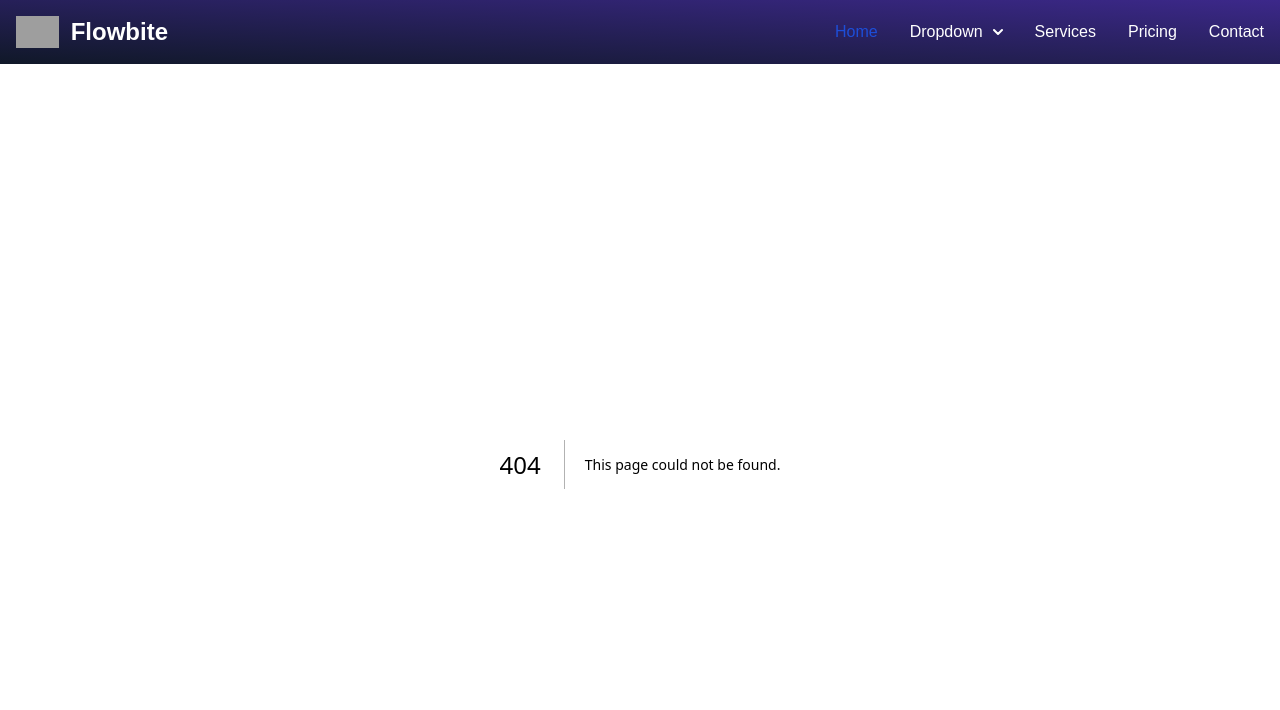
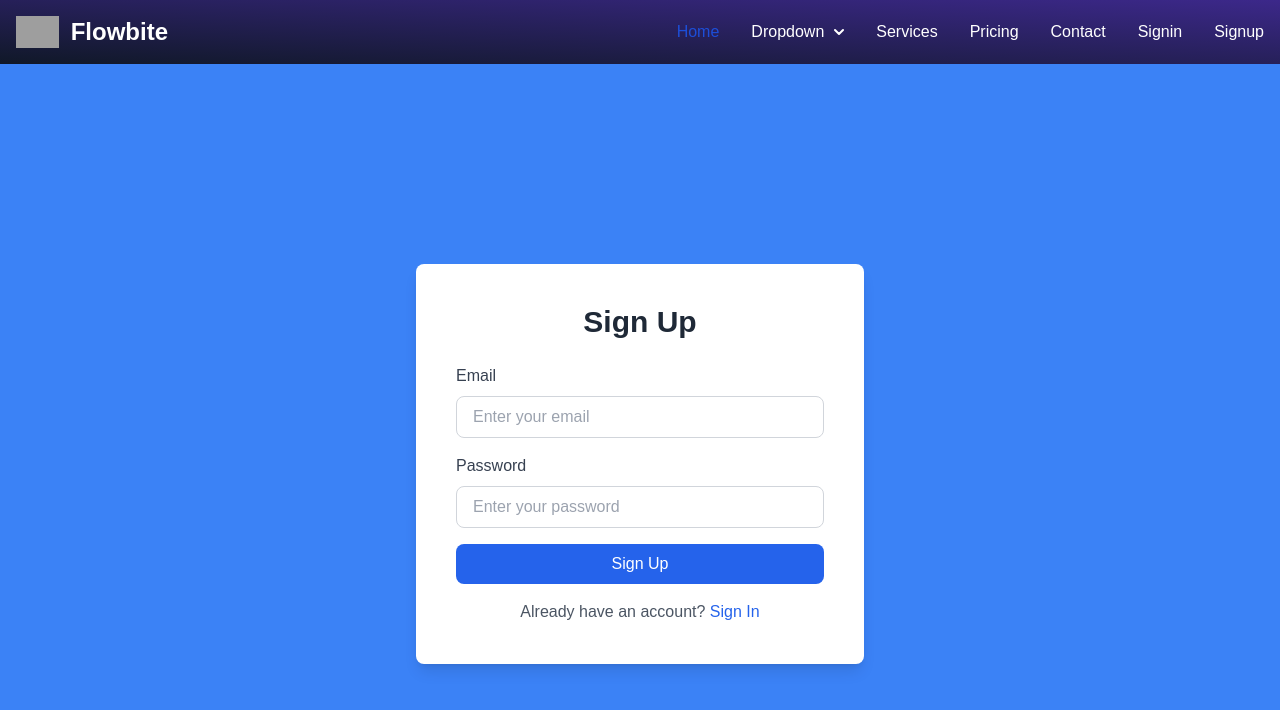
Before and after one commit to Aayushchauhan05/SkillPath, a Next.js app in the folder frontend/: page /signup in a window 1280 px wide. Before the commit this address had no page. Shown: the top 710 px of the page. Built offline with nearby package versions, Linux system fonts and the light colour scheme; grey boxes are pictures that could not be loaded.

Commit message:
firebaseAddition

```diff
--- a/frontend/package.json
+++ b/frontend/package.json
@@ -19,6 +19,7 @@
     "@radix-ui/react-tooltip": "^1.1.2",
     "class-variance-authority": "^0.7.0",
     "clsx": "^2.1.1",
+    "firebase": "^10.13.2",
     "lucide-react": "^0.441.0",
     "next": "14.2.10",
     "react": "^18",
--- a/frontend/src/app/component/Navbar.js
+++ b/frontend/src/app/component/Navbar.js
@@ -69,6 +69,13 @@ export default function Navbar() {
         <li>
           <a href="#" class="block py-2 px-3  text-white rounded hover:bg-gray-100 md:hover:bg-transparent md:border-0 md:hover:text-blue-700 md:p-0 dark:text-white md:dark:hover:text-blue-500 dark:hover:bg-gray-700 dark:hover:text-white md:dark:hover:bg-transparent">Contact</a>
         </li>
+
+        <li>
+      <Link href={'/signin'}>Signin</Link>
+      </li>
+      <li>
+        <Link href={'/signup'}>Signup</Link>
+      </li>
       </ul>
     </div>
   </div>
--- a/frontend/src/app/layout.js
+++ b/frontend/src/app/layout.js
@@ -1,6 +1,8 @@
 import localFont from "next/font/local";
 import "./globals.css";
 import Navbar from "@/app/component/Navbar";
+import { firebaseProvider } from "@/context/firebase";
+import { useFirebase } from "@/context/firebase";
 
 const geistSans = localFont({
   src: "./fonts/GeistVF.woff",
@@ -26,6 +28,7 @@ export default function RootLayout({ children }) {
       >
       <Navbar/>
         {children}
+        <firebaseProvider/>
       </body>
     </html>
   );
--- a/frontend/src/app/page.js
+++ b/frontend/src/app/page.js
@@ -20,19 +20,13 @@ export default function Home() {
   }, []);
 
   return (
-    <div className="bg-gradient-to-tr from-[#101828] to-[#3C288A]">
+    <div className=" text-white bg-gradient-to-tr from-[#101828] to-[#3C288A]">
       <section className=" flex justify-around h-full w-[100%] bg-gradient-to-b from-[#111a2b] via-[#3d269a]  to-[#6938EF] pt-20">
         <div className="flex flex-col w-2/6 justify-around min-h-[100vh] ml-[-2vw]">
           <h1 className="text-6xl font-bold ">Grow your <br />startup smarter with advice from mentors</h1>
           <p className="font-sans text-xl font-thin">Book unlimited 1:1 video calls with hundreds of different mentors for a single flat-rate subscription.</p>
           <div className="flex justify-evenly ml-[-3vw]"> <button className="  w-56 bg-[#6952c4] h-16 rounded-3xl">Explore Membership</button> <button className="w-56 h-16 border-2 border-white rounded-3xl"> How it works</button></div>
-          {/* <div className="flex flex-col h-48 w-80 justify-evenly">
-            <div className="flex justify-evenly"><RiCheckboxCircleFill className="w-6 h-6 " /> <span className="text-lg">Validate ideas before executing</span></div>
-            <div className="flex justify-evenly"><RiCheckboxCircleFill className="w-6 h-6 " /> <span className="text-lg">Validate ideas before executing</span></div>
-            <div className="flex justify-evenly"><RiCheckboxCircleFill className="w-6 h-6 " /> <span className="text-lg">Validate ideas before executing</span></div>
-            <div className="flex justify-evenly"><RiCheckboxCircleFill className="w-6 h-6 " /> <span className="text-lg">Validate ideas before executing</span></div>
 
-          </div> */}
           <div className="flex justify-evenly ml-[-3vw] mt-6">
             <div className="flex flex-col h-14 "><h1 className="text-xl font-bold">48000+</h1>
               <p className="text-gray-400">session boked</p>
--- /dev/null
+++ b/frontend/src/app/signin/page.js
@@ -0,0 +1,54 @@
+"use client"
+
+import Image from 'next/image';
+
+export default function SignIn() {
+  return (
+    <div className="min-h-screen flex items-center justify-center bg-blue-500 relative">
+
+      <div className="bg-white p-10 rounded-lg shadow-lg z-10 w-full max-w-md">
+        <h2 className="text-3xl font-semibold text-center text-gray-800 mb-6">Sign In</h2>
+
+        <form>
+          <div className="mb-4">
+            <label htmlFor="email" className="block text-gray-700 font-medium mb-2">
+              Email
+            </label>
+            <input
+              type="email"
+              id="email"
+              className="w-full px-4 py-2 border border-gray-300 rounded-lg focus:ring-2 focus:ring-blue-400"
+              placeholder="Enter your email"
+            />
+          </div>
+
+          <div className="mb-6">
+            <label htmlFor="password" className="block text-gray-700 font-medium mb-2">
+              Password
+            </label>
+            <input
+              type="password"
+              id="password"
+              className="w-full px-4 py-2 border border-gray-300 rounded-lg focus:ring-2 focus:ring-blue-400"
+              placeholder="Enter your password"
+            />
+          </div>
+
+          <button
+            type="submit"
+            className="w-full bg-blue-600 text-white py-2 px-4 rounded-lg hover:bg-blue-700 transition-all duration-200"
+          >
+            Sign In
+          </button>
+        </form>
+
+        <p className="text-center text-gray-600 mt-4">
+          Don't have an account?{' '}
+          <a href="#" className="text-blue-600 hover:underline">
+            Sign Up
+          </a>
+        </p>
+      </div>
+    </div>
+  );
+}
--- /dev/null
+++ b/frontend/src/app/signup/page.js
@@ -0,0 +1,70 @@
+"use client"
+import { useState } from 'react';
+import { useFirebase } from '@/context/firebase';
+import { firebaseApp, firebaseAuth, database } from "@/context/firebase";
+
+import Image from 'next/image';
+
+export default function SignUp() {
+
+    const firebase = useFirebase();
+    const [email,setEmail] = useState('');
+    const[password,setPassword] = useState('');
+
+
+
+    console.log("Firebase",firebase);
+
+
+  return (
+    <div className="min-h-screen flex items-center justify-center bg-blue-500 relative">
+
+      <div className="bg-white p-10 rounded-lg shadow-lg z-10 w-full max-w-md">
+        <h2 className="text-3xl font-semibold text-center text-gray-800 mb-6">Sign Up</h2>
+
+        <form>
+
+
+          <div className="mb-4">
+            <label htmlFor="email" className="block text-gray-700 font-medium mb-2">
+              Email
+            </label>
+            <input onChange={e=>setEmail(e.target.value)} value={email}
+              type="email"
+              id="email"
+              className="w-full px-4 py-2 border border-gray-300 rounded-lg focus:ring-2 focus:ring-blue-400"
+              placeholder="Enter your email"
+            />
+          </div>
+
+          <div className="mb-4">
+            <label htmlFor="password" className="block text-gray-700 font-medium mb-2">
+              Password
+            </label>
+            <input onChange={e=>setPassword(e.target.value)} value={password}
+              type="password"
+              id="password"
+              className="w-full px-4 py-2 border border-gray-300 rounded-lg focus:ring-2 focus:ring-blue-400"
+              placeholder="Enter your password"
+            />
+          </div>
+
+
+          <button onSubmit={()=>firebase.signupUserWithEmailAndPassword(email,password)}
+            type="submit"
+            className="w-full bg-blue-600 text-white py-2 px-4 rounded-lg hover:bg-blue-700 transition-all duration-200"
+          >
+            Sign Up
+          </button>
+        </form>
+
+        <p className="text-center text-gray-600 mt-4">
+          Already have an account?{' '}
+          <a href="/signin" className="text-blue-600 hover:underline">
+            Sign In
+          </a>
+        </p>
+      </div>
+    </div>
+  );
+}
--- /dev/null
+++ b/frontend/src/context/firebase.jsx
@@ -0,0 +1,48 @@
+"use client"
+import { createContext, useContext } from "react";
+import { initializeApp } from "firebase/app";
+import { getAuth } from "firebase/auth";
+import { getDatabase } from "firebase/database";
+import { createUserWithEmailAndPassword } from "firebase/auth";
+
+// Firebase config object
+const firebaseConfig = {
+    apiKey: "AIzaSyAvEfueus6jQtTPeu6TucGuw4CMUCOljC0",
+    authDomain: "mentor-mentee-app-64acd.firebaseapp.com",
+    databaseURL: "https://mentor-mentee-app-64acd-default-rtdb.firebaseio.com",
+    projectId: "mentor-mentee-app-64acd",
+    storageBucket: "mentor-mentee-app-64acd.appspot.com",
+    messagingSenderId: "949385816951",
+    appId: "1:949385816951:web:2db4225e97b8496e39cf72",
+    measurementId: "G-5BFF460WTR",
+    databaseURL:"https://mentor-mentee-app-64acd-default-rtdb.firebaseio.com"
+  };
+
+// Initialize Firebase
+const firebaseApp = initializeApp(firebaseConfig);
+const firebaseAuth = getAuth(firebaseApp);
+const database = getDatabase(firebaseApp);
+
+// Create Firebase Context
+const FirebaseContext = createContext(null);
+
+export const useFirebase = () => useContext(FirebaseContext);
+
+export const FirebaseProvider = ({ children }) => {
+    // Signup function
+    const signupUserWithEmailAndPassword = (email, password) => {
+        return createUserWithEmailAndPassword(firebaseAuth, email, password);
+    };
+
+    const signinUserWithEmailAndPassword = (email, password) => {
+        return signInWithEmailAndPassword(firebaseAuth, email, password);
+    };
+
+    return (
+        <FirebaseContext.Provider value={{ firebaseApp,firebaseAuth,database }}>
+            {children}
+        </FirebaseContext.Provider>
+    );
+};
+
+export { firebaseApp, firebaseAuth, database };
```
Also changed, not shown: 2 other files (tests, documents, lock files or other folders).
